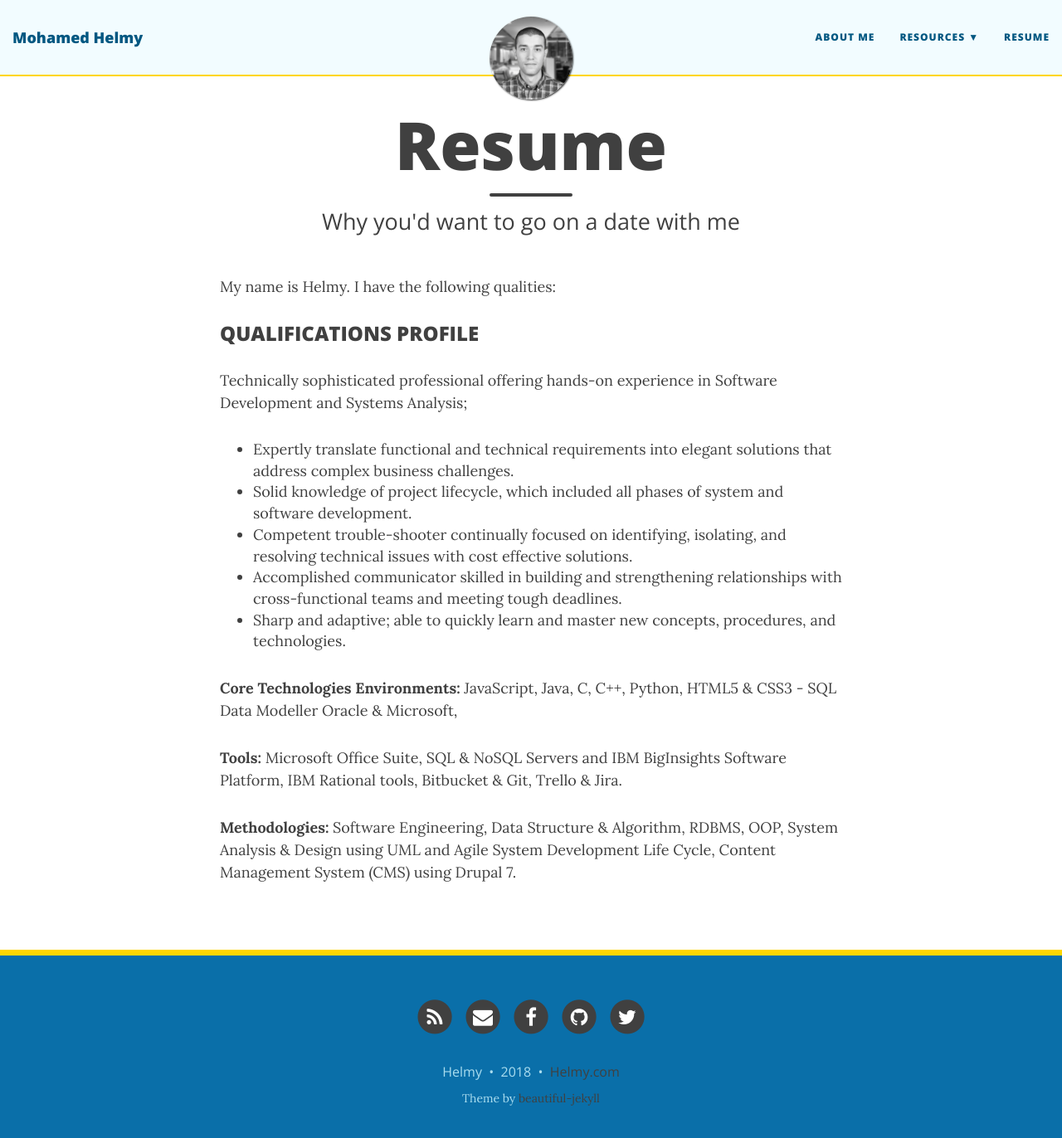
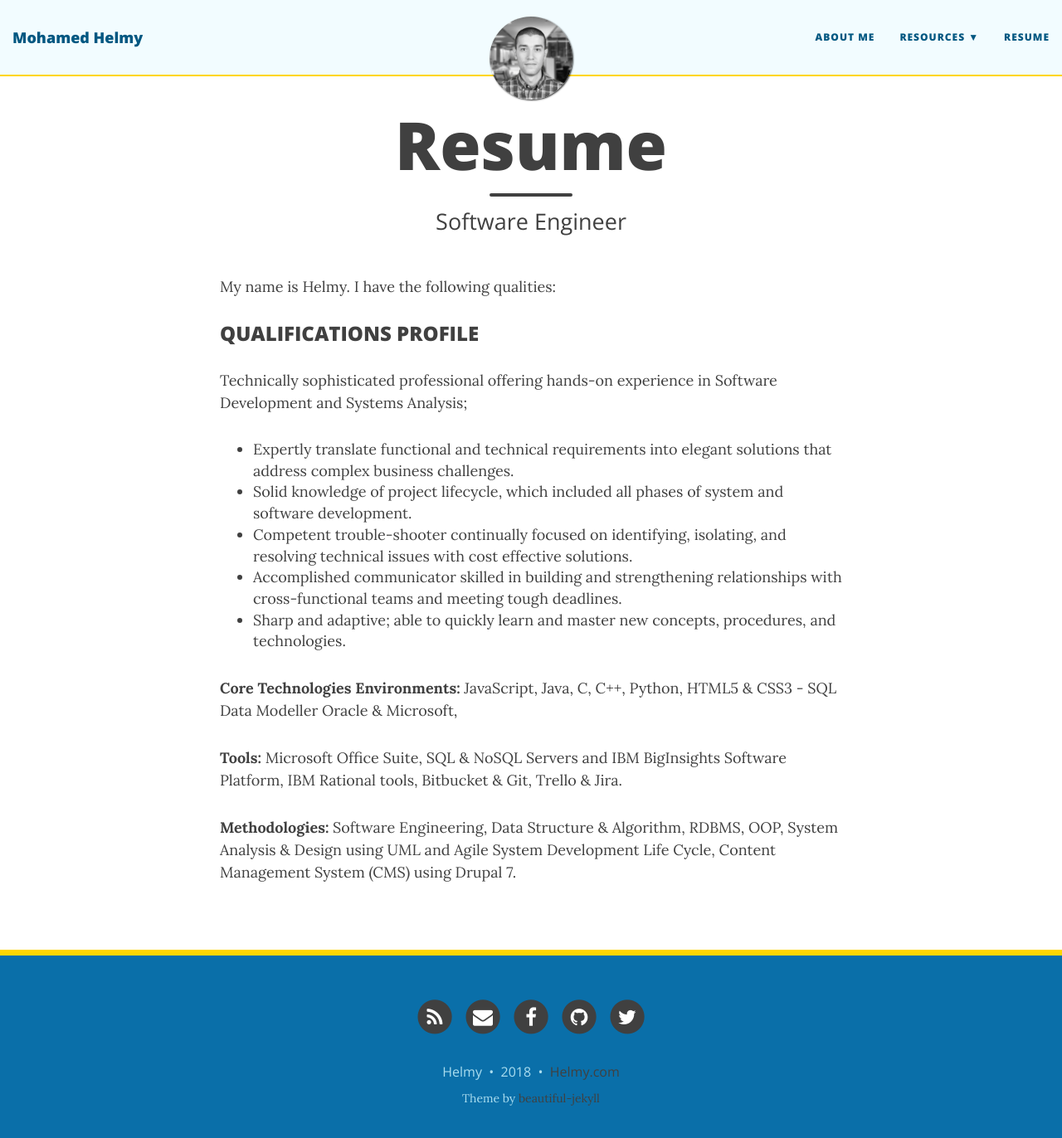
Before and after one commit to M-Helmy/m-helmy.github.io, a Jekyll site: the page built from resume.md, in a window 1280 px wide and 1385 px high. Shown: the top 1372 px of the window at 83% size. Built offline with Jekyll 4.4.1, drawn with Linux system fonts in a browser that asks for light colours; nearby versions of some CDN libraries.

Commit message:
Update resume.md

```diff
--- a/resume.md
+++ b/resume.md
@@ -1,7 +1,7 @@
 ---
 layout: page
 title: Resume
-subtitle: Why you'd want to go on a date with me
+subtitle: Software Engineer
 ---
 
 My name is Helmy. I have the following qualities:
```
